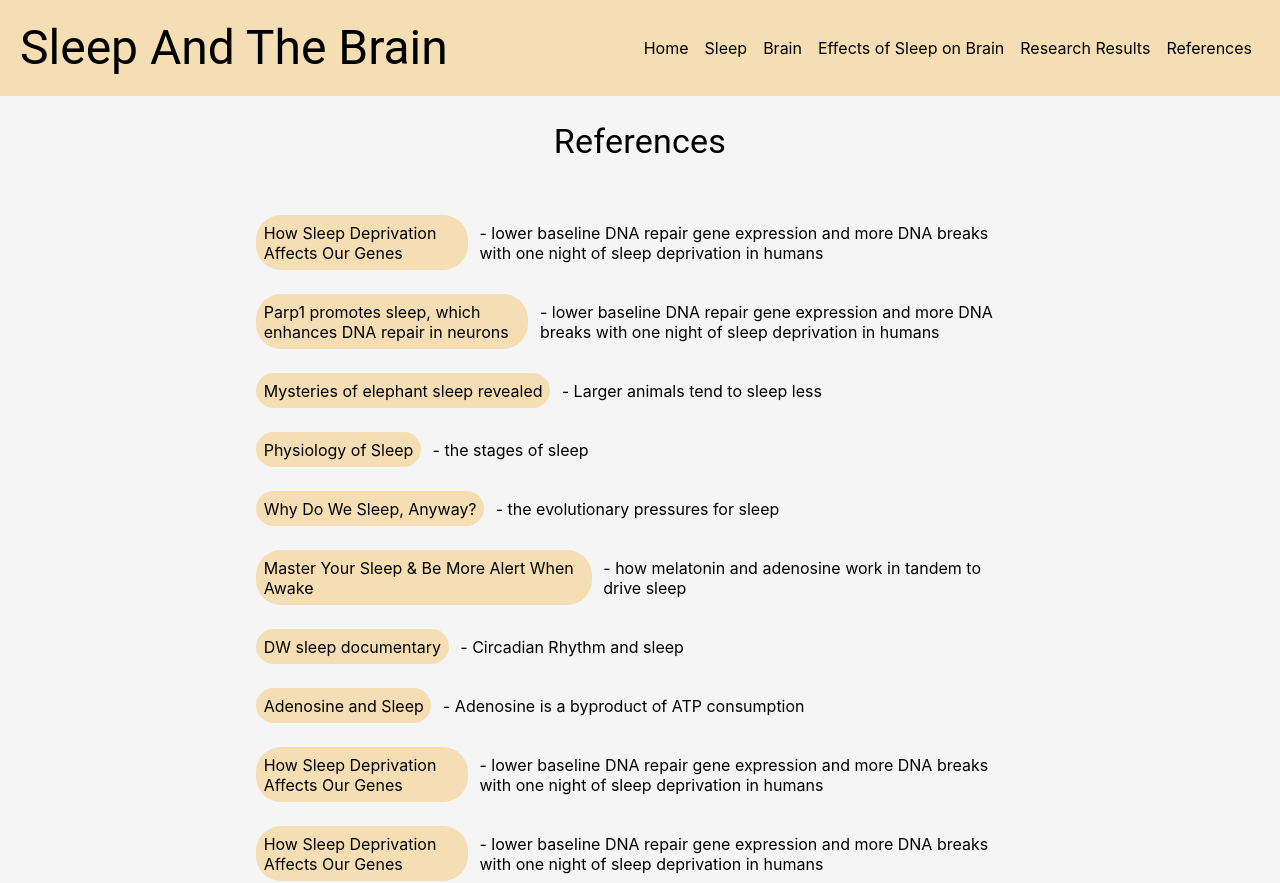
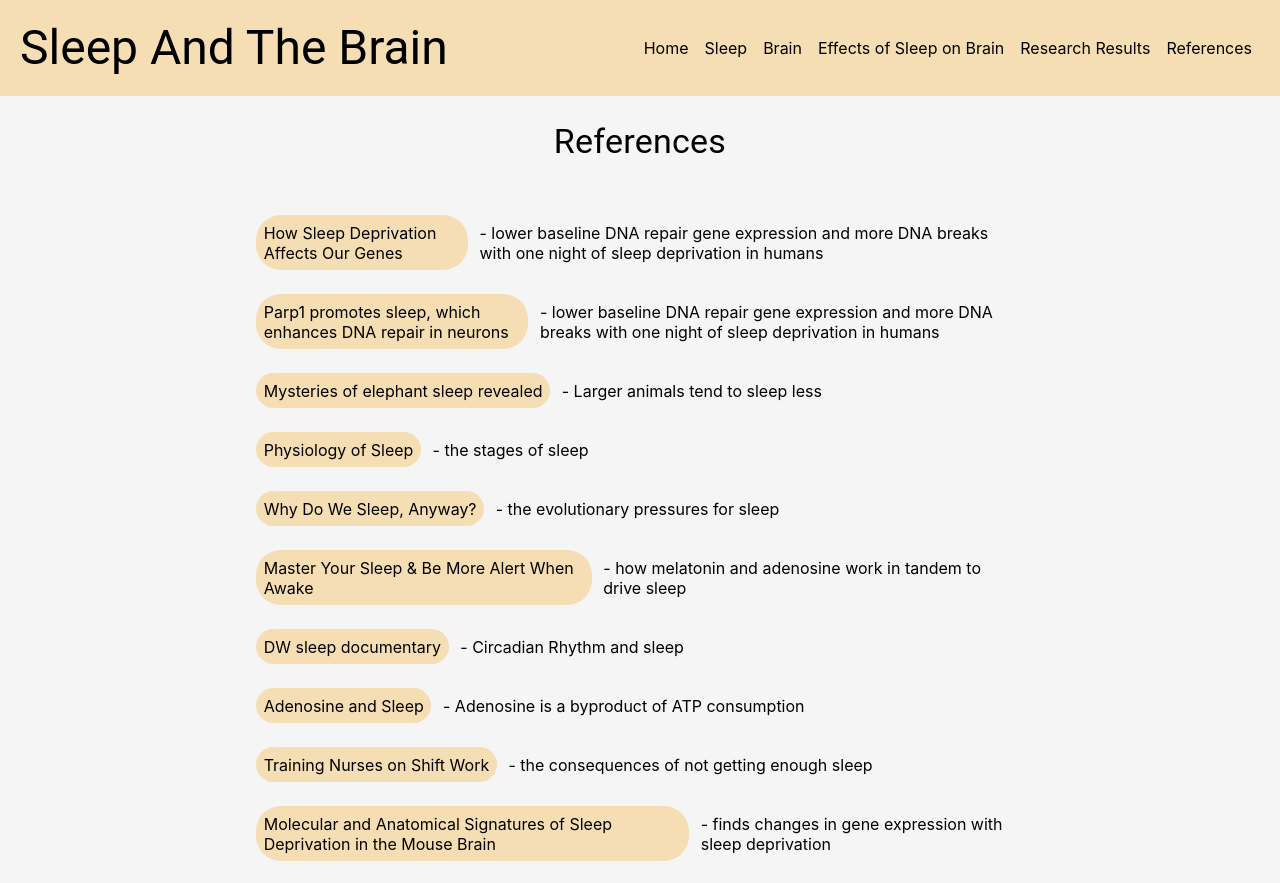
Before and after one commit to johnny-yang-4102/cs_4501_sleep_brain, a React (Create React App) app: page /References in a window 1280 px wide. Shown: the top 883 px of the page. Built offline with nearby package versions, Linux system fonts and the light colour scheme.

Commit message:
more references

```diff
--- a/src/screens/References.js
+++ b/src/screens/References.js
@@ -62,21 +62,21 @@ const References = () => {
 
 
                 <ListItem><Link className={"listLink"}
-                                href="https://neurosciencenews.com/sleep-deprivation-genetics-10638/" underline="hover"
-                                color={"black"} target={"_blank"}>How Sleep Deprivation Affects Our Genes
-                </Link><span className={"listDesc"}> - lower baseline DNA repair gene expression and more DNA breaks with one night of sleep deprivation in humans </span></ListItem>
+                                href="https://www.cdc.gov/niosh/work-hour-training-for-nurses/longhours/mod2/04.html" underline="hover"
+                                color={"black"} target={"_blank"}> Training Nurses on Shift Work
+                </Link><span className={"listDesc"}> - the consequences of not getting enough sleep </span></ListItem>
 
 
                 <ListItem><Link className={"listLink"}
-                                href="https://neurosciencenews.com/sleep-deprivation-genetics-10638/" underline="hover"
-                                color={"black"} target={"_blank"}>How Sleep Deprivation Affects Our Genes
-                </Link><span className={"listDesc"}> - lower baseline DNA repair gene expression and more DNA breaks with one night of sleep deprivation in humans </span></ListItem>
+                                href="https://www.ncbi.nlm.nih.gov/pmc/articles/PMC2981377/" underline="hover"
+                                color={"black"} target={"_blank"}>Molecular and Anatomical Signatures of Sleep Deprivation in the Mouse Brain
+                </Link><span className={"listDesc"}> - finds changes in gene expression with sleep deprivation </span></ListItem>
 
 
                 <ListItem><Link className={"listLink"}
-                                href="https://neurosciencenews.com/sleep-deprivation-genetics-10638/" underline="hover"
-                                color={"black"} target={"_blank"}>How Sleep Deprivation Affects Our Genes
-                </Link><span className={"listDesc"}> - lower baseline DNA repair gene expression and more DNA breaks with one night of sleep deprivation in humans </span></ListItem>
+                                href="https://www.science.org/content/article/sleep-ultimate-brainwasher" underline="hover"
+                                color={"black"} target={"_blank"}>Sleep: The Ultimate Brainwasher?
+                </Link><span className={"listDesc"}> - shows the role of sleep in clearing out proteins</span></ListItem>
         </List>
 
         <Typography variant="h5" align="center">Brain Research</Typography>
--- a/src/screens/ScreenHome.js
+++ b/src/screens/ScreenHome.js
@@ -26,7 +26,7 @@ const ScreenIntro = () => {
                     <Grid item>
                         <Typography variant="body1">This site is a general overview covering information on the
                             brain and sleep individually as well as the connections between sleep and the
-                            brain. Sleep is fundamental to our health. The consequences of it's absence has been well documented,
+                            brain. Sleep is fundamental to our health. The consequences of it's absence have been well documented,
                             including a compromised:
                             <ol>
                                 <li>immune system</li>
--- a/src/screens/ScreenSleep.js
+++ b/src/screens/ScreenSleep.js
@@ -119,8 +119,7 @@ const ScreenSleep = () => {
                         is cleared from the brain. Caffeine
                         works as a stimulant by blocking adenosine receptors. There is a handful of people that have a
                         mutant adenosine receptor and can drink coffee before bed.
-                        Light
-                        inhibits melatonin powerfully. Cells know it is night time when melatonin is released.
+                        Light inhibits melatonin powerfully. Cells know it is night time when melatonin is released.
                     </Typography>
                 </Grid>
                 <Typography variant="h5">  &nbsp;  </Typography>
--- a/src/screens/ScreenSleepBrainEffects.js
+++ b/src/screens/ScreenSleepBrainEffects.js
@@ -14,7 +14,6 @@ const ScreenSleepBrainEffects = () => {
     const padding = {
         padding: 10
     }
-    const [isShown, setIsShown] = useState(false);
 
     return (
         <Stack spacing={4} direction={"column"} justifyContent={"center"} alignItems={"center"} marginLeft={30}
```
